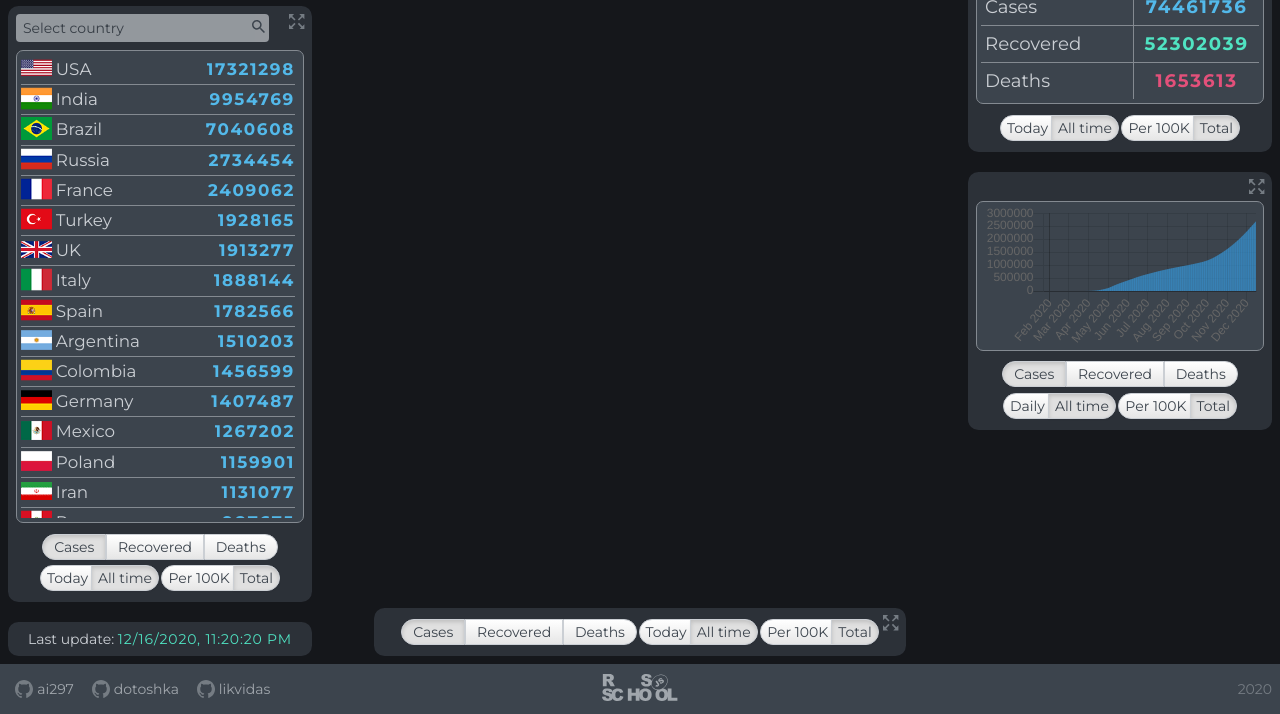
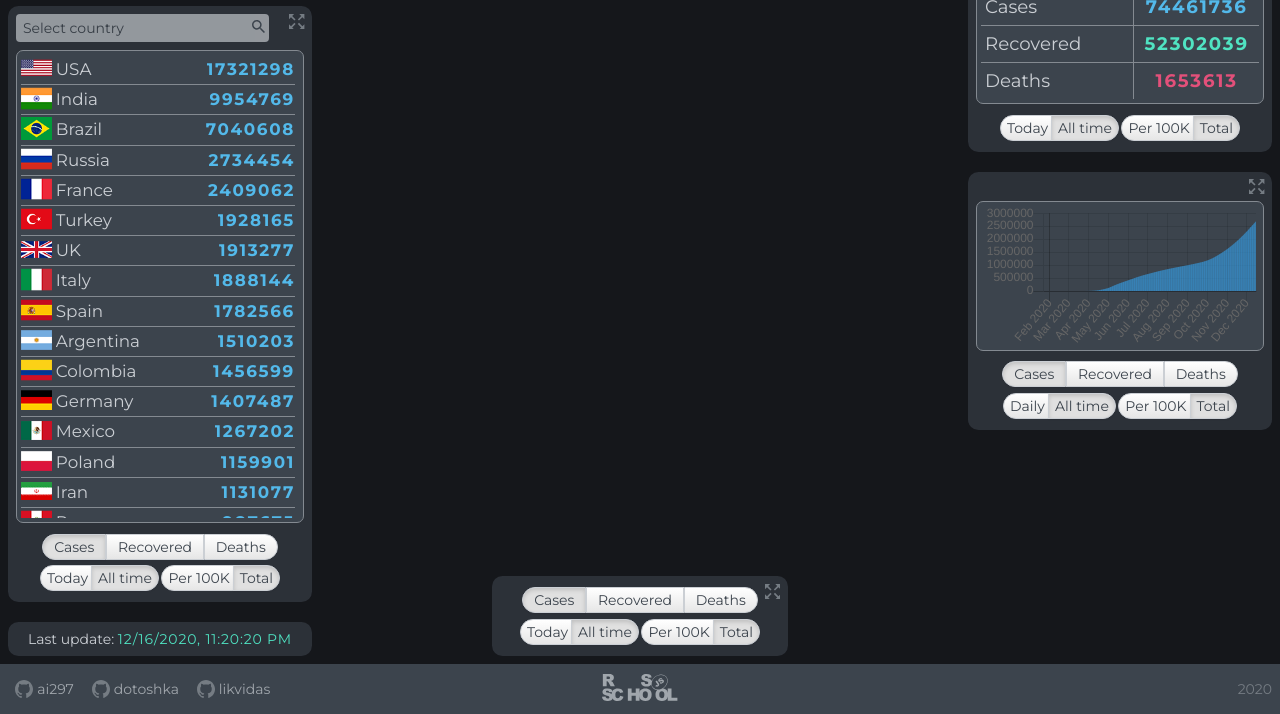
Before and after one commit to ai297/covid-dashboard, a website built with webpack: page src/index.html in a window 1280 px wide. Shown: the part 86-800 px from the top of the page. Built offline with nearby package versions, Linux system fonts and the light colour scheme; what mapbox-gl would draw is missing.

Commit message:
fix: map-control style

```diff
--- a/src/styles/dashboard.scss
+++ b/src/styles/dashboard.scss
@@ -146,8 +146,6 @@
 
 .map-controls {
   @include flex-center;
-  flex-wrap: wrap;
-  flex-direction: row;
   padding: .6rem 1.9rem;
 
   .tabs-group,
```
